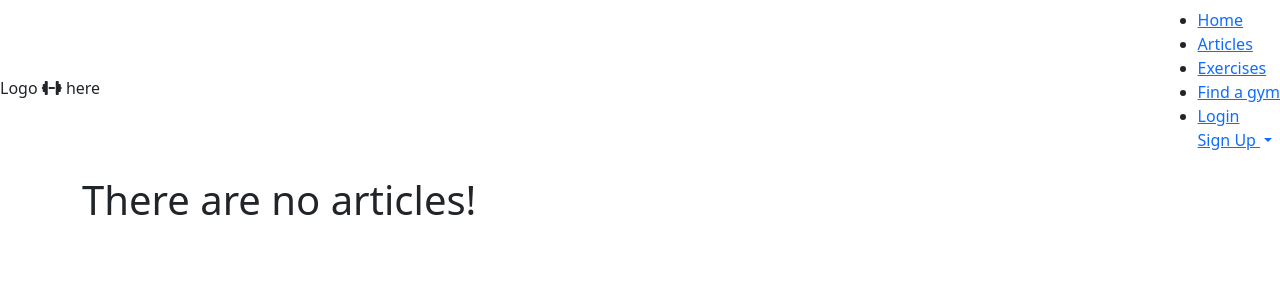
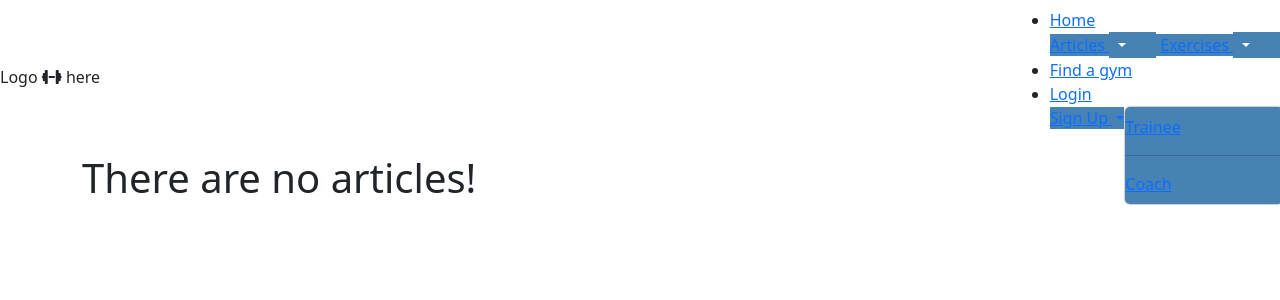
Before and after one commit to MartinDimovWD/Django_project_sport_app, a Django app: page /sport-app/articles/ in a window 1280 px wide. Shown: the top 300 px of the page. Run offline with Django 4.2, Linux system fonts and the light colour scheme; data that the repository does not hold is empty; parts of the project's set-up code (start-up, migrations or seed data) failed here and were passed over; some libraries are stand-ins or nearby versions.

Commit message:
Nav menu dropdowns added
Users can choose the category of articles or exercises from the dropdown menus in the navbar.

```diff
--- a/project_project/profiles/views.py
+++ b/project_project/profiles/views.py
@@ -90,6 +90,8 @@ class TrainerPersonalProfileView(DetailView):
         context['trainee_goals'] = trainee_goals
         trainer_articles = Article.objects.filter(author=coach)
         context['trainer_articles'] = trainer_articles
+        reading_list = [art.article for art in UserReadingList.objects.filter(user=coach)]
+        context['reading_list'] = reading_list
         is_partner = coach.trainerprofile.prime_membership
         context['is_partner'] = is_partner
         return context
--- a/templates/index.html
+++ b/templates/index.html
@@ -11,7 +11,7 @@
 </head>
 <body>
     <header>
-        {% include 'partials/nav.html' %}
+        {% include 'partials/nav/nav.html' %}
     </header>
 
     <main>
--- /dev/null
+++ b/templates/partials/nav/article-dropdown.html
@@ -0,0 +1,23 @@
+<li class="nav-item dropdown" id="articles-nav-dropdown" style="display: inline; background-color: steelblue">
+
+    <a href="{% url 'articles list' %}" style="padding-right:0">
+        Articles
+    </a>
+    <button type="button" class="dropdown-toggle dropdown-toggle-split" data-bs-toggle="dropdown" aria-expanded="false"
+        style="background-color: steelblue;border:none;color:white; padding-right: 30px">
+        <span class="visually-hidden">Toggle Dropdown</span>
+    </button>
+
+  <ul class="dropdown-menu articles-nav-dropdown" style="background-color: steelblue">
+    <li><a class="nav-dropdown-link" href="{% url 'articles filter' category='Exercises' %}">Exercises</a></li>
+    <li><a class="nav-dropdown-link" href="{% url 'articles filter' category='Programmes' %}">Programmes</a></li>
+    <li><a class="nav-dropdown-link" href="{% url 'articles filter' category='Nutrition' %}">Nutrition</a></li>
+    <li><a class="nav-dropdown-link" href="{% url 'articles filter' category='Supplements' %}">Supplements</a></li>
+    <li><a class="nav-dropdown-link" href="{% url 'articles filter' category='Training' %}">Training</a></li>
+    <li><a class="nav-dropdown-link" href="{% url 'articles filter' category='Science' %}">Science</a></li>
+    <li><a class="nav-dropdown-link" href="{% url 'articles filter' category='Interviews' %}">Interviews</a></li>
+    <li><a class="nav-dropdown-link" href="{% url 'articles filter' category='Equipment' %}">Equipment</a></li>
+      <hr>
+    <li><a class="nav-dropdown-link" href="{% url 'articles list'%}">Show all</a></li>
+  </ul>
+</li>
--- /dev/null
+++ b/templates/partials/nav/exercise-dropdown.html
@@ -0,0 +1,21 @@
+<li class="nav-item dropdown" id="exercises-nav-dropdown" style="display: inline; background-color: steelblue">
+  <a href="{% url 'exercises list' %}" style="padding-right:0">
+    Exercises
+  </a>
+    <button type="button" class="dropdown-toggle dropdown-toggle-split" data-bs-toggle="dropdown" aria-expanded="false"
+        style="background-color: steelblue;border:none;color:white; padding-right: 30px">
+        <span class="visually-hidden">Toggle Dropdown</span>
+    </button>
+  <ul class="dropdown-menu articles-nav-dropdown" style="background-color: steelblue">
+    <li><a class="nav-dropdown-link" href="{% url 'articles filter' category='Legs' %}">Legs</a></li>
+    <li><a class="nav-dropdown-link" href="{% url 'articles filter' category='Shoulder' %}">Shoulders</a></li>
+    <li><a class="nav-dropdown-link" href="{% url 'articles filter' category='Arms' %}">Arms</a></li>
+    <li><a class="nav-dropdown-link" href="{% url 'articles filter' category='Back' %}">Back</a></li>
+    <li><a class="nav-dropdown-link" href="{% url 'articles filter' category='Chest' %}">Chest</a></li>
+    <li><a class="nav-dropdown-link" href="{% url 'articles filter' category='Core' %}">Core</a></li>
+      <br>
+    <li><a class="nav-dropdown-link" href="{% url 'articles filter' category='full_body' %}">Full Body</a></li>
+      <hr>
+    <li><a class="nav-dropdown-link" href="{% url 'exercises list'%}">Show all</a></li>
+  </ul>
+</li>
--- a/templates/partials/nav.html
+++ b/templates/partials/nav/nav.html
@@ -9,8 +9,8 @@
             {% if not request.user.pk %}
                 <li><a href="{% url 'index register' %}">Home</a></li>
             {% endif %}
-            <li><a href="{% url 'articles list' %}">Articles</a></li>
-            <li><a href="{% url 'exercises list' %}">Exercises</a></li>
+            {% include 'partials/nav/article-dropdown.html' %}
+            {% include 'partials/nav/exercise-dropdown.html' %}
             <li><a href="{% url 'gyms list' %}">Find a gym</a></li>
 
             {% if request.user.trainerprofile %}
@@ -35,13 +35,14 @@
                 <li><a href="{% url 'log in' %}">Login</a></li>
     {#            <li><a href="{% url 'combined register' %}">Sign Up</a></li>#}
 
-                <li class="nav-item dropdown" style="display: inline">
+                <li class="nav-item dropdown" style="display: inline;background-color: steelblue">
                   <a class="dropdown-toggle" href="#" role="button" data-bs-toggle="dropdown" aria-expanded="false">
                     Sign Up
                   </a>
-                  <ul class="dropdown-menu">
-                    <li><a class="sign-up-dropdown-link" href="{% url 'trainee sign up' %}" style="color:black; padding-left:15px;">Trainee</a></li>
-                    <li><a class="sign-up-dropdown-link" href="{% url 'trainer sign up' %}" style="color:black; padding-left:15px;">Coach</a></li>
+                  <ul class="dropdown-menu" style="display: inline;background-color: steelblue">
+                    <li><a class="nav-dropdown-link" href="{% url 'trainee sign up' %}">Trainee</a></li>
+                      <hr>
+                    <li><a class="nav-dropdown-link" href="{% url 'trainer sign up' %}">Coach</a></li>
                   </ul>
                 </li>
 
--- a/templates/partials/rating/rating.html
+++ b/templates/partials/rating/rating.html
@@ -28,6 +28,7 @@
         let star = document.createElement('span')
         star.style.display='inline';
         star.innerHTML = '<i class="fa-solid fa-star rating-star-motion" style="color: lightgray;cursor:pointer"></i>';
+        console.log(ratingRadioBtns[i])
         ratingRadioBtns[i].before(star);
         ratingRadioBtns.forEach(btn=>btn.style.display='none')
     }
--- a/templates/partials/trainer-dashboard/membership-status.html
+++ b/templates/partials/trainer-dashboard/membership-status.html
@@ -1,3 +1,4 @@
+<h1>Membership status</h1>
 <div class="prime-membership-status">
     {% if request.user.trainerprofile.prime_membership %}
        <h3 style="color:green"> Active Partner Membership <i class="fa-solid fa-award"></i> / <a href="{% url 'manage prime' slug=request.user.trainerprofile.slug %}" id="prime-deactivate">deactivate</a></h3>
--- a/templates/partials/trainer-dashboard/my-articles.html
+++ b/templates/partials/trainer-dashboard/my-articles.html
@@ -1,9 +1,10 @@
+<h1>My Articles</h1>
 <div class="my-articles">
     {% if trainer_articles %}
         {% for article in trainer_articles %}
             <div class="my-articles-listing">
                 <p>
-                    <h3>{{ article.heading }}</h3>
+                    <h4>{{ article.heading }}</h4>
                     <a href="{% url 'article edit' slug=article.slug %}" style="color:green">Edit</a>
                     <a href="{% url 'article delete' slug=article.slug %}" style="color:red">Delete</a>
                 </p>
--- a/templates/partials/trainer-dashboard/my-trainees.html
+++ b/templates/partials/trainer-dashboard/my-trainees.html
@@ -1,4 +1,4 @@
-<h2>My Trainees</h2>
+<h1>My Trainees</h2>
 <div class="my-trainees">
     {% if active_trainees %}
         {% for trainee, goals in trainee_goals.items %}
--- a/templates/partials/trainer-dashboard/prof-info.html
+++ b/templates/partials/trainer-dashboard/prof-info.html
@@ -1,5 +1,6 @@
+<h1>Statistics</h1>
 <div class="profile-stats">
-    Statistics
+
 
     <h3>Times hired: {{ times_hired }}</h3>
     <h3>Current trainees coaching: {{ num_active_clients }}</h3>
--- a/templates/partials/trainer-dashboard/trainer-schedule.html
+++ b/templates/partials/trainer-dashboard/trainer-schedule.html
@@ -1,3 +1,4 @@
+<h1>Schedule</h1>
 <div class="trainer-schedule">
     put a calendar here with some booked meetings, workouts, etc
 </div>
```
Also changed, not shown: project_project/sport_app/utils.py (+7 -4 lines), project_project/web_app/migrations/0011_alter_rating_rating.py (added), project_project/web_app/migrations/0012_alter_rating_rating.py (added), 2 other files.
